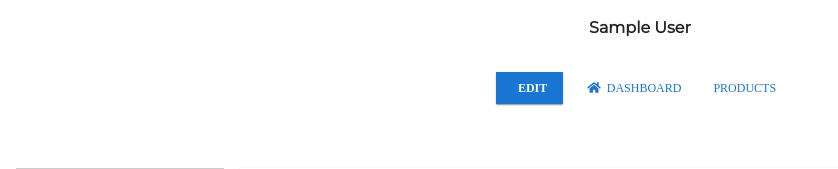
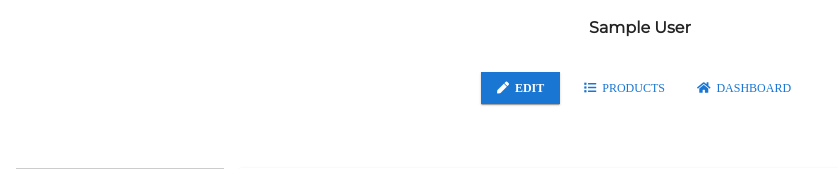
Before and after one commit to cyrildzumts/lyshop, a Django app: page /dashboard/products/detail/00000000-0000-0000-0000-000000000001/ in a window 1280 px wide. Shown: the part 48-217 px from the top of the page, without its empty margins (0-838 px from the left). Run offline with Django 3.2, Linux system fonts and the light colour scheme; a user stored in the database is signed in; tables that the repository leaves empty hold one stand-in row (values such as "Sample post"); grey boxes marked "Sample" are stand-in pictures; some libraries are stand-ins or nearby versions.

Commit message:
minor update

```diff
--- a/dashboard/templates/dashboard/product_detail.html
+++ b/dashboard/templates/dashboard/product_detail.html
@@ -12,9 +12,9 @@
 
             <div class="col col-9">
                 <div class="banner--actions">
-                    {% if can_change_product %}<a class="mat-button mat-button-default" href="{{product.get_update_url}}"> <i class="fas fas-plus"></i> <span>{% trans "Edit" %}</span> </a>{% endif %}
+                    {% if can_change_product %}<a class="mat-button mat-button-default" href="{{product.get_update_url}}"> <i class="fas fa-pen icon"></i> <span>{% trans "Edit" %}</span> </a>{% endif %}
+                    <a class="mat-button mat-button-text" href="{%url 'dashboard:products' %}"><i class="fas fa-list icon"></i><span>{% trans "Products" %}</span></a>
                     <a class="mat-button mat-button-text" href="{% url 'dashboard:home' %}"><i class="fas fa-home icon"></i><span>{% trans "Dashboard" %}</span></a>
-                    <a class="mat-button mat-button-text" href="{%url 'dashboard:products' %}"> {% trans "Products" %}</a>
 
                 </div><!--End of Banner-Actions-->
             </div><!--End of Responsive-->
```
